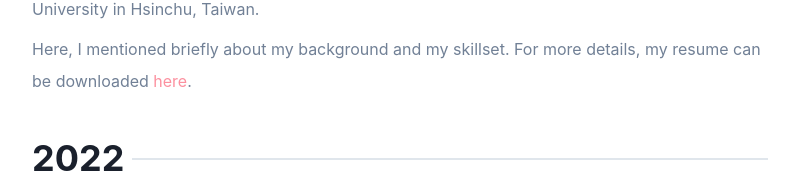
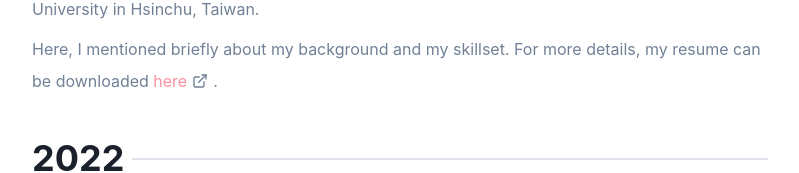
Before and after one commit to bsraya/bsraya, a Next.js app: page /about in a window 1280 px wide. Shown: the part 186-359 px from the top of the page, without its empty margins (240-1039 px from the left). Built offline with nearby package versions, Linux system fonts and the light colour scheme; a small style sheet from the web is missing.

Commit message:
chore: remove redundant codes

```diff
--- a/components/MDXComponent.tsx
+++ b/components/MDXComponent.tsx
@@ -47,7 +47,7 @@ const CustomLink = (props: any) => {
         );
     }
 
-    return <><Link color={color[colorMode]} isExternal {...props} /> <ExternalLinkIcon mx='2px' /></>;
+    return <><Link color={color[colorMode]} isExternal {...props} /> <ExternalLinkIcon mx='2px' mb="4px" /></>;
 };
 
 const ChakraImage = chakra(NextImage, {
--- a/components/Navlink.tsx
+++ b/components/Navlink.tsx
@@ -16,7 +16,6 @@ export default function Navlink ({ href, children }: { href: string, children: R
     }
 
     return (
-        // if href is equal to current path, then it will be active
         <NextLink href={href}>
             <Link
                 mr={5}
--- a/pages/_app.tsx
+++ b/pages/_app.tsx
@@ -1,14 +1,12 @@
 import 'katex/dist/katex.min.css'
+import theme from '../styles/theme'
 import type { AppProps } from 'next/app'
 import { ChakraProvider } from '@chakra-ui/react'
-import theme from '../styles/theme'
 
-function MyApp({ Component, pageProps }: AppProps): JSX.Element {
+export default function App({ Component, pageProps }: AppProps): JSX.Element {
     return (
         <ChakraProvider theme={theme}>
             <Component {...pageProps} />
         </ChakraProvider>
     )
 }
-
-export default MyApp
--- a/pages/about.tsx
+++ b/pages/about.tsx
@@ -2,10 +2,12 @@ import Layout from '../components/Layout'
 import Experience from '../components/Experience'
 import Skillset from '../components/Skillset'
 import Seo from '../components/Seo'
-import {  Heading, Link, Stack, Text } from '@chakra-ui/react'
+import { Heading, Link, Stack, Text, useColorModeValue } from '@chakra-ui/react'
+import { ExternalLinkIcon } from '@chakra-ui/icons'
 
 export default function About(): JSX.Element {
     const resumeLink = "https://drive.google.com/file/d/1n2HO7mkmi0_TTvP5SyOY4Dj2nKUrKb80/view?usp=sharing"
+    const linkColor = useColorModeValue("#fc909f", "#fdd2d8")
     return (
         <Layout>
             <Seo title="About" type="website" />
@@ -17,7 +19,7 @@ export default function About(): JSX.Element {
                     Hey, I am Bijon Setyawan Raya! I am a graduate Computer Science student at National Tsing Hua University in Hsinchu, Taiwan.
                 </Text>
                 <Text lineHeight="taller" color="gray.500">
-                    Here, I mentioned briefly about my background and my skillset. For more details, my resume can be downloaded <Link href={resumeLink} color="#fc909f" isExternal>here</Link>.
+                    Here, I mentioned briefly about my background and my skillset. For more details, my resume can be downloaded <><Link href={resumeLink} color={linkColor} isExternal>here</Link><ExternalLinkIcon mx="5px" mb="4px" /></>.
                 </Text>
             </Stack>
 
```
